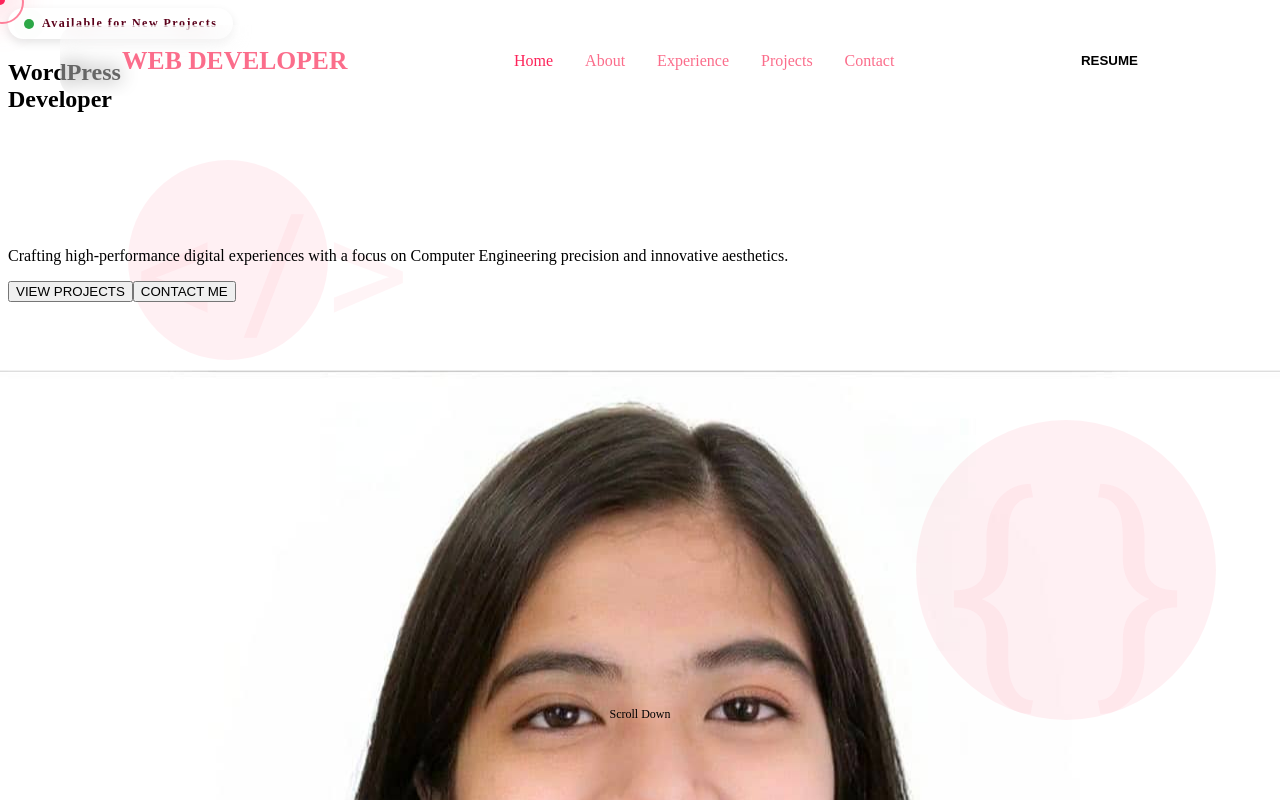
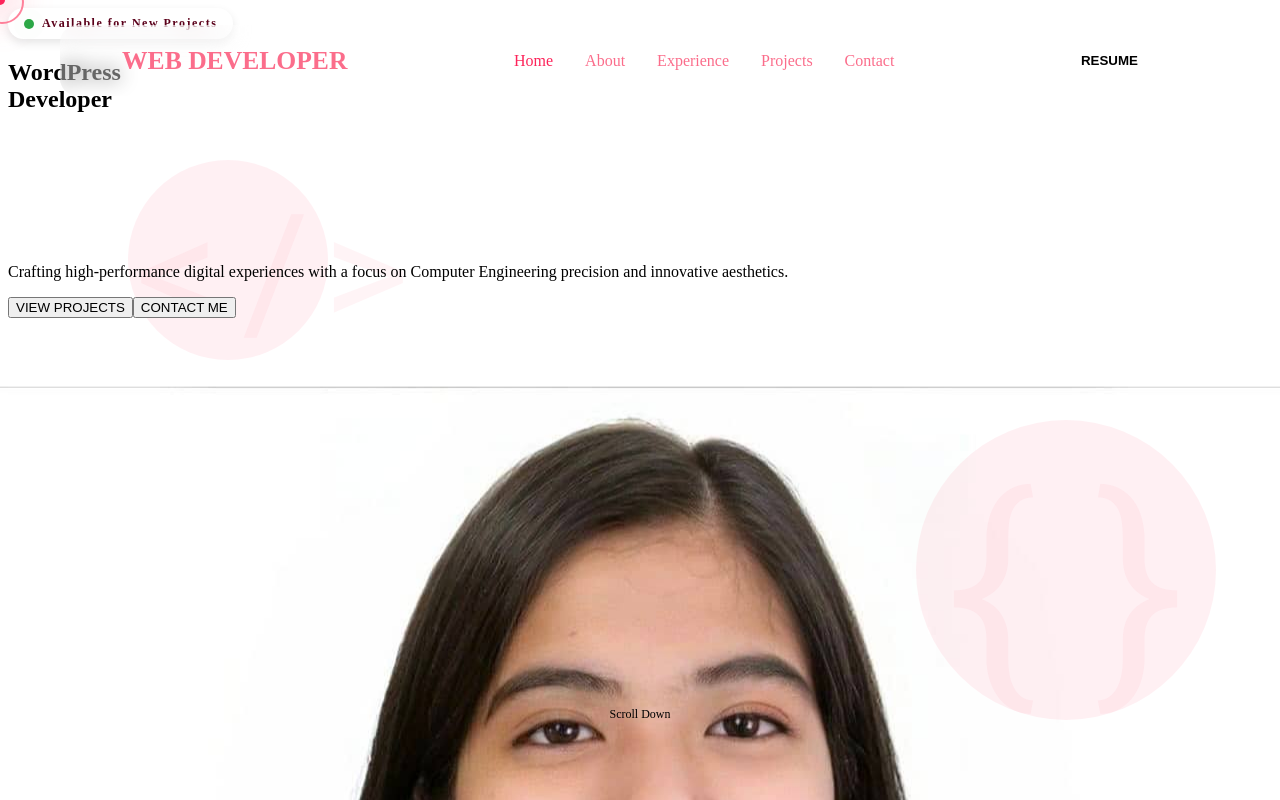
Before and after one commit to ellacalugay/porfolio2.0, a React app in the folder portfolio/: page / in a window 1280 px wide. Shown: the top 800 px of the page. Built offline with nearby package versions, Linux system fonts and the light colour scheme; the HTML template or start-up script is replaced by a standard one.

Commit message:
fixing some errors

```diff
--- a/portfolio/src/styles/Hero.css
+++ b/portfolio/src/styles/Hero.css
@@ -101,11 +101,11 @@
 }
 
 .typewriter-container {
-  min-height: 10.5rem; /* Accommodate two lines */
+  min-height: 11.5rem; /* Accommodate two lines with extra space */
   width: 40rem;
   text-align: left;
   white-space: pre-wrap; /* Handle newline characters */
-}
+  }
 
 
 .tech-badges {
```
